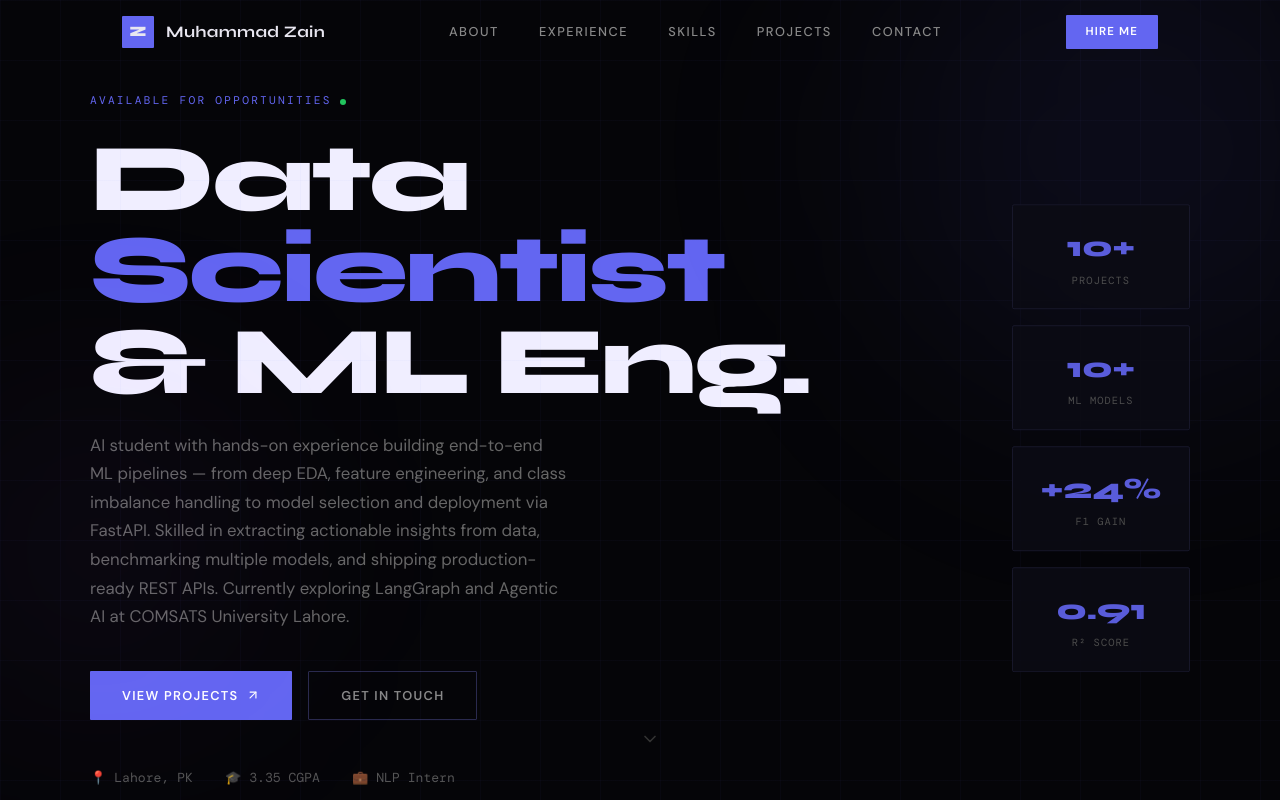
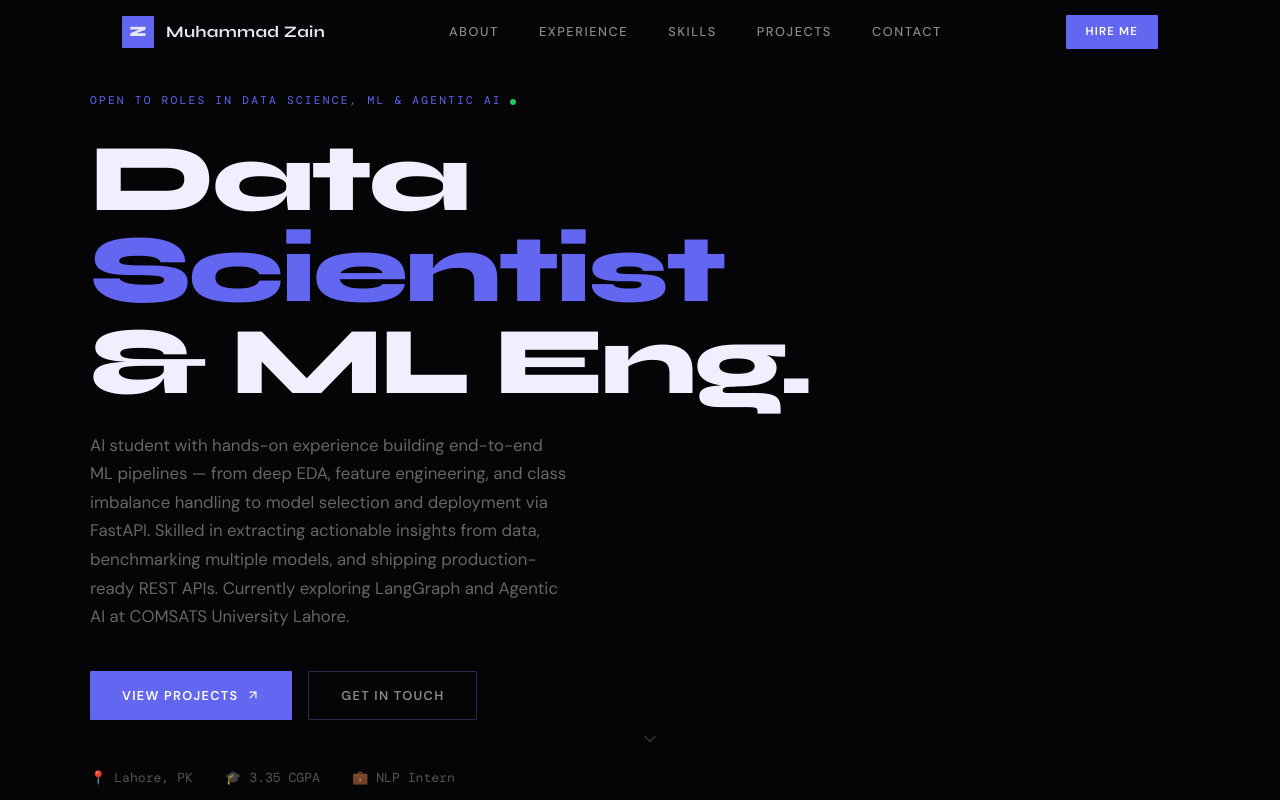
Before and after one commit to Zainch032/Portfolio, a React (Vite) app: page / in a window 1280 px wide. Shown: the top 800 px of the page. Built offline with nearby package versions, Linux system fonts and the light colour scheme.

Commit message:
Added changes

```diff
--- a/src/App.jsx
+++ b/src/App.jsx
@@ -49,7 +49,7 @@ export default function Portfolio() {
       tech: ['Python', 'XGBoost', 'FastAPI', 'Scikit-learn', 'Pandas'],
       github: 'https://github.com/Zainch032/SmartPricer',
       highlights: ['24 engineered features', 'R² = 0.903', 'End-to-end deployment'],
-      color: '#6f32ff',
+      color: '#6366f1',
       num: '02'
     },
     {
@@ -59,7 +59,7 @@ export default function Portfolio() {
       tech: ['Python', 'LangChain', 'Groq API', 'Flask', 'Aladhan API'],
       github: 'https://github.com/Zainch032/My-prayer-Bot',
       highlights: ['Eliminated hallucinations', 'Real-time tool calling', '3D UI design'],
-      color: '#b539fd',
+      color: '#6366f1',
       num: '03'
     },
     {
@@ -70,7 +70,7 @@ export default function Portfolio() {
       github: 'https://github.com/Zainch032/News-Classification-',
       demo: 'https://zainch12.pythonanywhere.com',
       highlights: ['90%+ accuracy', 'Custom NLP pipeline', 'Real-time predictions'],
-      color: '#8e18b5',
+      color: '#6366f1',
       num: '04'
     },
     {
@@ -80,7 +80,7 @@ export default function Portfolio() {
       tech: ['Python', 'Pandas', 'NumPy', 'Scikit-learn', 'Matplotlib', 'Feature Engineering'],
       github: 'https://github.com/Zainch032/ML-Project',
       highlights: ['R² ≈ 0.91', 'Advanced preprocessing', 'High-cardinality handling'],
-      color: '#8b2bd0',
+      color: '#6366f1',
       num: '05'
     }
   ];
@@ -311,15 +311,11 @@ export default function Portfolio() {
 
       {/* Hero */}
       <section style={{ minHeight: '100vh', display: 'flex', alignItems: 'center', position: 'relative', overflow: 'hidden', padding: '0 2rem' }}>
-        <div className="grid-bg" />
-        <div className="glow" style={{ width: 500, height: 500, background: 'rgba(99,102,241,0.08)', top: -100, right: -100 }} />
-        <div className="glow" style={{ width: 300, height: 300, background: 'rgba(168,85,247,0.06)', bottom: 100, left: -50 }} />
-
         <div style={{ maxWidth: 1100, margin: '0 auto', width: '100%', paddingTop: 80 }}>
-          <div style={{ display: 'grid', gridTemplateColumns: '1fr auto', gap: '4rem', alignItems: 'center' }}>
+          <div style={{ display: 'grid', gridTemplateColumns: '1fr', gap: '4rem', alignItems: 'center' }}>
             <div>
               <div className="section-label" style={{ marginBottom: '1.5rem' }}>
-                Available for opportunities
+                Open to roles in Data Science, ML & Agentic AI
                 <span style={{ display: 'inline-block', width: 6, height: 6, background: '#22c55e', borderRadius: '50%', marginLeft: 8, verticalAlign: 'middle' }} />
               </div>
 
@@ -352,27 +348,6 @@ export default function Portfolio() {
                 <span>🎓 3.35 CGPA</span>
                 <span>💼 NLP Intern</span>
               </div>
-            </div>
-
-            <div className="float" style={{ display: 'flex', flexDirection: 'column', gap: '1rem', opacity: 0.9 }}>
-              {[
-                { label: 'Projects', value: '10+' },
-                { label: 'ML Models', value: '10+' },
-                { label: 'F1 Gain', value: '+24%' },
-                { label: 'R² Score', value: '0.91' },
-              ].map((stat, i) => (
-                <div key={i} style={{
-                  background: '#0c0c14',
-                  border: '1px solid #1a1a2e',
-                  borderRadius: 2,
-                  padding: '1.25rem 1.75rem',
-                  textAlign: 'center',
-                  minWidth: 120
-                }}>
-                  <div style={{ fontFamily: 'Syne, sans-serif', fontWeight: 800, fontSize: '1.8rem', color: '#6366f1' }}>{stat.value}</div>
-                  <div style={{ fontFamily: 'DM Mono, monospace', fontSize: '0.65rem', color: '#555', letterSpacing: '0.1em', textTransform: 'uppercase', marginTop: 4 }}>{stat.label}</div>
-                </div>
-              ))}
             </div>
           </div>
         </div>
@@ -410,7 +385,7 @@ export default function Portfolio() {
                   { label: 'University', value: 'COMSATS Lahore' },
                   { label: 'Degree', value: 'BS Artificial Intelligence' },
                   { label: 'CGPA', value: '3.35 / 4.0' },
-                  { label: 'Specialization', value: 'NLP, Data Science & GenAI' },
+                  { label: 'Specialization', value: 'NLP, Data Science, GenAI & Agentic AI' },
                   { label: 'Exploring', value: 'LangGraph · Agentic AI · RAG' },
                   { label: 'Experience', value: 'NLP Intern @ Elevo Pathway' },
                   { label: 'Location', value: 'Lahore, Pakistan' },
@@ -440,7 +415,6 @@ export default function Portfolio() {
 
       {/* Experience */}
       <section id="experience" style={{ padding: '8rem 2rem', background: '#080810', position: 'relative' }}>
-        <div className="grid-bg" />
         <div style={{ maxWidth: 1100, margin: '0 auto' }}>
           <div className="section-label">Career</div>
           <h2 style={{ fontFamily: 'Syne, sans-serif', fontWeight: 800, fontSize: 'clamp(2rem, 4vw, 3rem)', marginBottom: '4rem', color: '#f0eeff' }}>Experience</h2>
@@ -493,7 +467,6 @@ export default function Portfolio() {
 
       {/* Projects */}
       <section id="projects" style={{ padding: '8rem 2rem', background: '#080810', position: 'relative' }}>
-        <div className="grid-bg" />
         <div style={{ maxWidth: 1100, margin: '0 auto' }}>
           <div className="section-label">Work</div>
           <h2 style={{ fontFamily: 'Syne, sans-serif', fontWeight: 800, fontSize: 'clamp(2rem, 4vw, 3rem)', marginBottom: '4rem', color: '#f0eeff' }}>Featured Projects</h2>
@@ -565,18 +538,17 @@ export default function Portfolio() {
 
       {/* Contact */}
       <section id="contact" style={{ padding: '8rem 2rem', background: '#080810', position: 'relative', overflow: 'hidden' }}>
-        <div className="grid-bg" />
-        <div className="glow" style={{ width: 400, height: 400, background: 'rgba(99,102,241,0.06)', top: '50%', left: '50%', transform: 'translate(-50%,-50%)' }} />
         <div style={{ maxWidth: 700, margin: '0 auto', textAlign: 'center', position: 'relative' }}>
           <div className="section-label" style={{ textAlign: 'center' }}>Contact</div>
           <h2 style={{ fontFamily: 'Syne, sans-serif', fontWeight: 800, fontSize: 'clamp(2.5rem, 6vw, 5rem)', lineHeight: 1, marginBottom: '1.5rem', color: '#f0eeff' }}>
             Let's build<br /><span style={{ color: '#6366f1' }}>something</span><br />together.
           </h2>
           <p style={{ color: '#555', fontSize: '1rem', lineHeight: 1.8, marginBottom: '3rem', maxWidth: 450, margin: '0 auto 3rem' }}>
-            I'm actively seeking opportunities in Data Science and ML Engineering. Open to internships, full-time roles, and collaborations.
+            I'm actively seeking opportunities in Data Science, ML Engineering, and Agentic AI. Open to internships, full-time roles, and collaborations.
           </p>
           <div style={{ display: 'flex', gap: '1rem', justifyContent: 'center', flexWrap: 'wrap' }}>
             <a href="mailto:zc19398@gmail.com" className="btn-primary"><Mail size={14} /> zc19398@gmail.com</a>
+            <a href="tel:+923360453765" className="btn-outline"><Phone size={14} /> +923360453765</a>
             <a href="https://www.linkedin.com/in/muhammad-zain-9710692b4" target="_blank" rel="noopener noreferrer" className="btn-outline"><Linkedin size={14} /> LinkedIn</a>
             <a href="https://github.com/Zainch032" target="_blank" rel="noopener noreferrer" className="btn-outline"><Github size={14} /> GitHub</a>
           </div>
```
